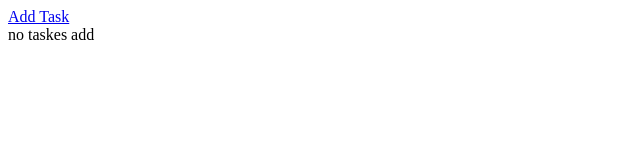
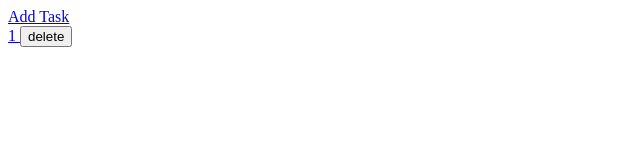
Before and after one commit to Abdelrahman-Nader/add-task, an Angular app: page / in a window 1280 px wide. Shown: the top 160 px of the page, without its empty margins (0-640 px from the left). Built offline with nearby package versions, Linux system fonts and the light colour scheme.

Commit message:
fun delete

```diff
--- a/src/app/component/home/home.component.html
+++ b/src/app/component/home/home.component.html
@@ -10,5 +10,6 @@
     <a [routerLink]="['/task', i]">
         {{task.title}}
     </a>
+    <button (click)="deleteTask(i)" > delete</button>
 
 </div>
--- a/src/app/component/home/home.component.ts
+++ b/src/app/component/home/home.component.ts
@@ -15,5 +15,7 @@ export class HomeComponent implements OnInit {
 
   ngOnInit(): void {
   }
-
+  deleteTask(i: any) {
+    this.taskSer.deleteTask(i)
+  }
 }
--- a/src/app/serves/taskes.service.ts
+++ b/src/app/serves/taskes.service.ts
@@ -6,6 +6,15 @@ import { Task } from '../interface/task';
 })
 export class TaskesService {
 
-  public tasks: Array<Task> =[]
+  public tasks: Array<Task> =[
+    {
+      title: "1",
+      Description: "mens",
+      id: 1,
+    }
+  ]
   constructor() { }
+  deleteTask(i:any): void {
+    this.tasks.splice(i, 1)
+  }
 }
```
